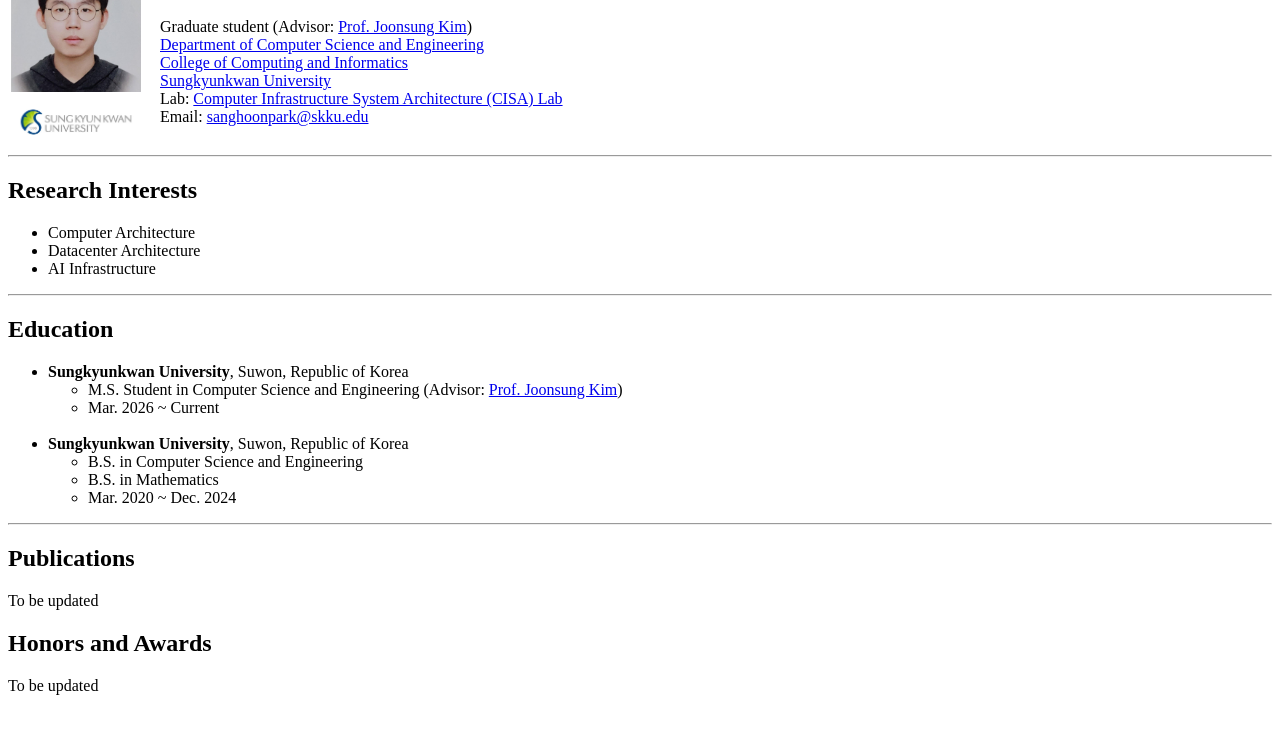
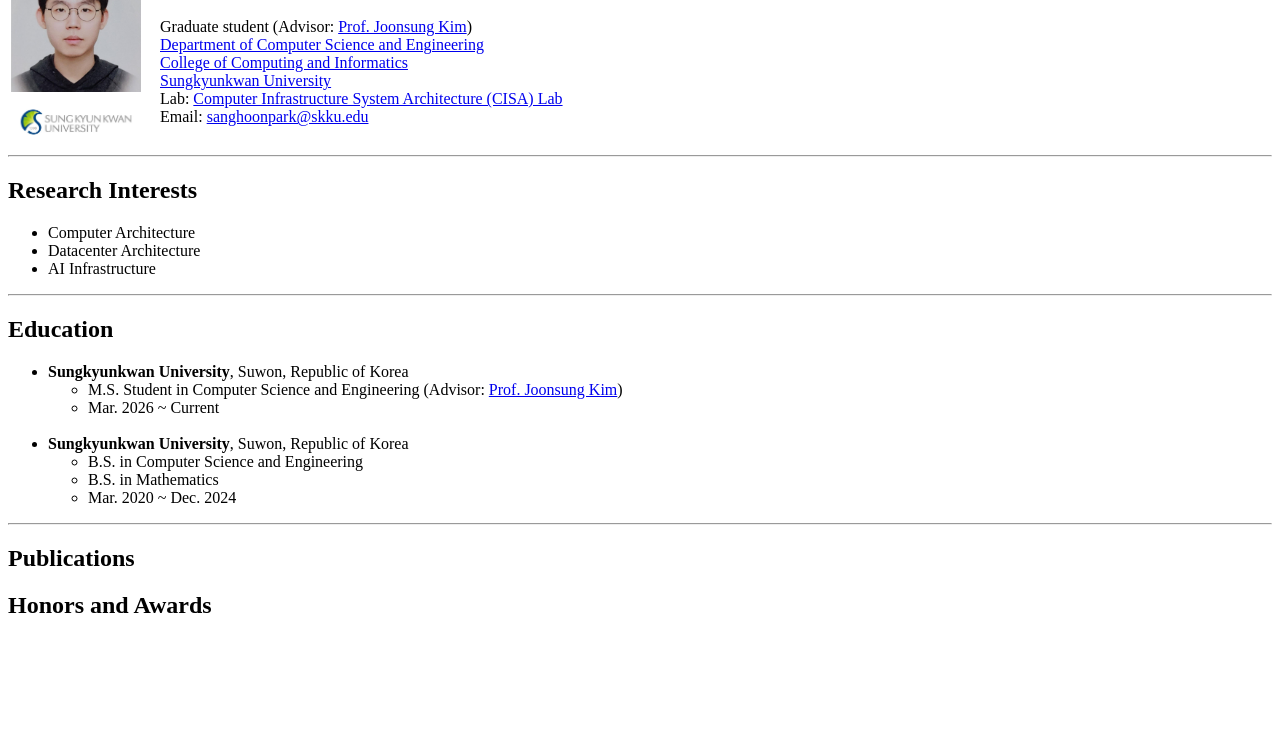
Before and after one commit to qwxe/qwxe.github.io, a plain HTML site: page index.html in a window 1280 px wide. Shown: the part 51-784 px from the top of the page. Drawn offline with Linux system fonts and the light colour scheme.

Commit message:
modified:   index.html

```diff
--- a/index.html
+++ b/index.html
@@ -58,9 +58,6 @@
 <hr>
 
 <h2>Publications</h2>
-To be updated
-
 <h2>Honors and Awards</h2>
-To be updated
 </body>
 </html>
```
